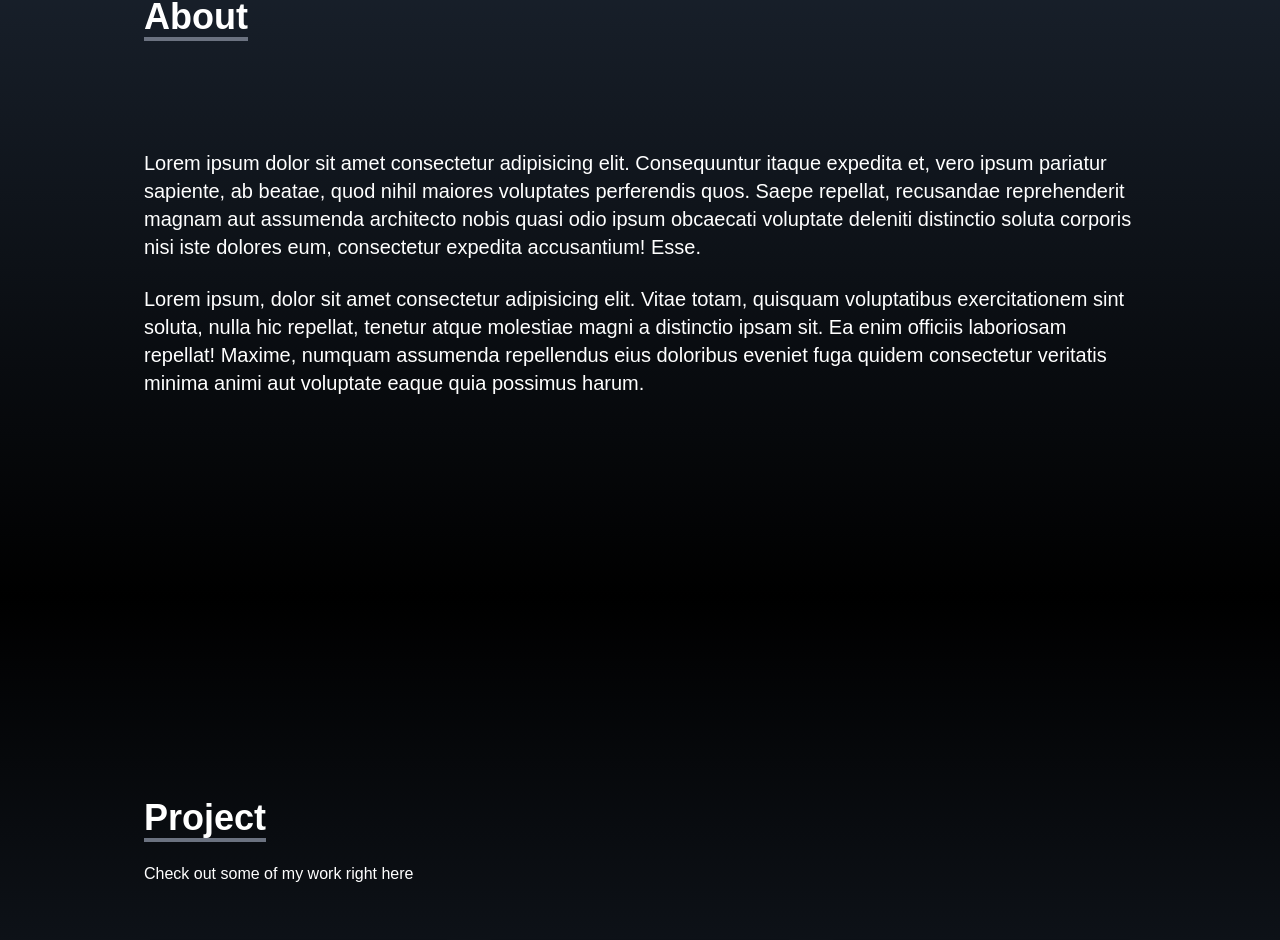
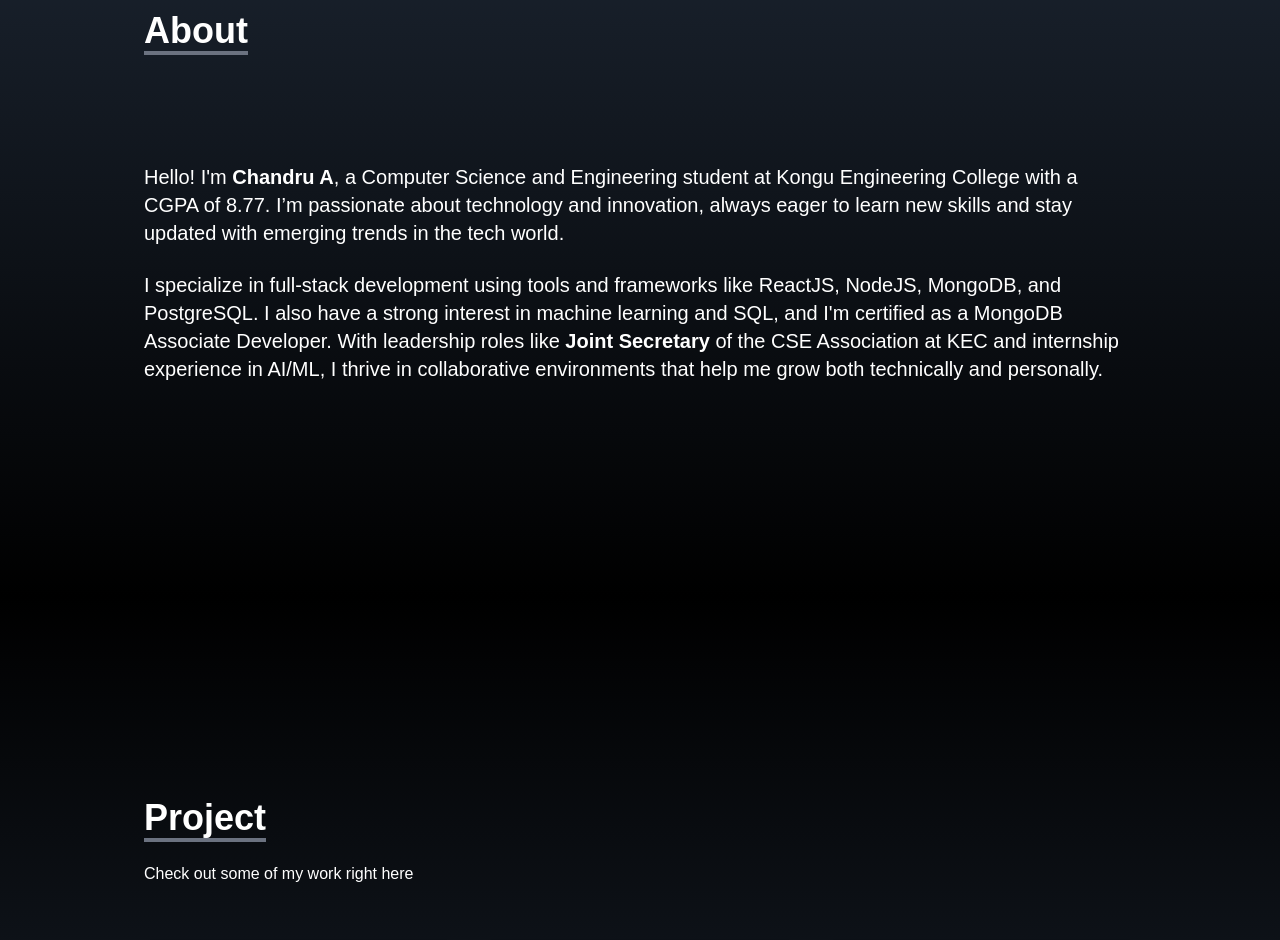
Before and after one commit to chandru1227/chandru-portfolio, a React (Create React App) app: page / in a window 1280 px wide. Shown: the part 1003-1943 px from the top of the page. Built offline with nearby package versions, Linux system fonts and the light colour scheme; the HTML template or start-up script is replaced by a standard one; a web font is replaced by a local one.

Commit message:
Update About.jsx

```diff
--- a/src/components/About.jsx
+++ b/src/components/About.jsx
@@ -12,12 +12,12 @@ function About() {
                 </div>
 
                 <p className='text-xl mt-20'>
-                    Lorem ipsum dolor sit amet consectetur adipisicing elit. Consequuntur itaque expedita et, vero ipsum pariatur sapiente, ab beatae, quod nihil maiores voluptates perferendis quos. Saepe repellat, recusandae reprehenderit magnam aut assumenda architecto nobis quasi odio ipsum obcaecati voluptate deleniti distinctio soluta corporis nisi iste dolores eum, consectetur expedita accusantium! Esse.
+                    Hello! I'm <strong>Chandru A</strong>, a Computer Science and Engineering student at Kongu Engineering College with a CGPA of 8.77. I’m passionate about technology and innovation, always eager to learn new skills and stay updated with emerging trends in the tech world.
                 </p>
                 <br />
 
                 <p className='text-xl'>
-                    Lorem ipsum, dolor sit amet consectetur adipisicing elit. Vitae totam, quisquam voluptatibus exercitationem sint soluta, nulla hic repellat, tenetur atque molestiae magni a distinctio ipsam sit. Ea enim officiis laboriosam repellat! Maxime, numquam assumenda repellendus eius doloribus eveniet fuga quidem consectetur veritatis minima animi aut voluptate eaque quia possimus harum.
+                    I specialize in full-stack development using tools and frameworks like ReactJS, NodeJS, MongoDB, and PostgreSQL. I also have a strong interest in machine learning and SQL, and I'm certified as a MongoDB Associate Developer. With leadership roles like <strong>Joint Secretary</strong> of the CSE Association at KEC and internship experience in AI/ML, I thrive in collaborative environments that help me grow both technically and personally.
                 </p>
             </div>
 
```
